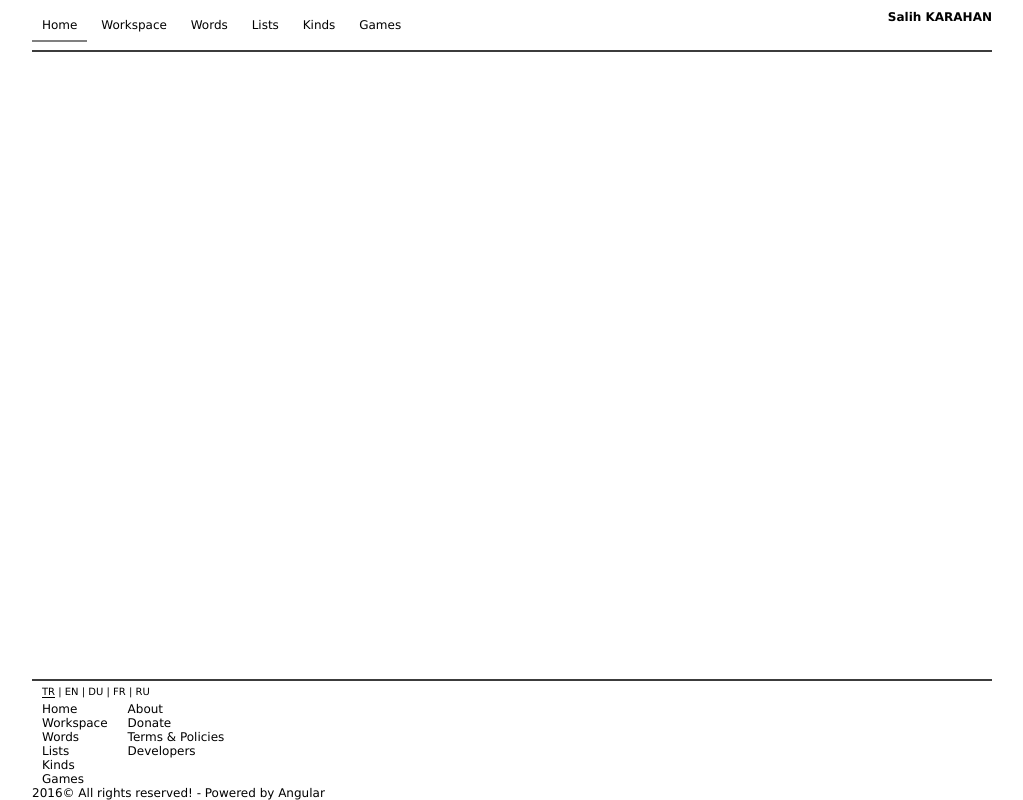
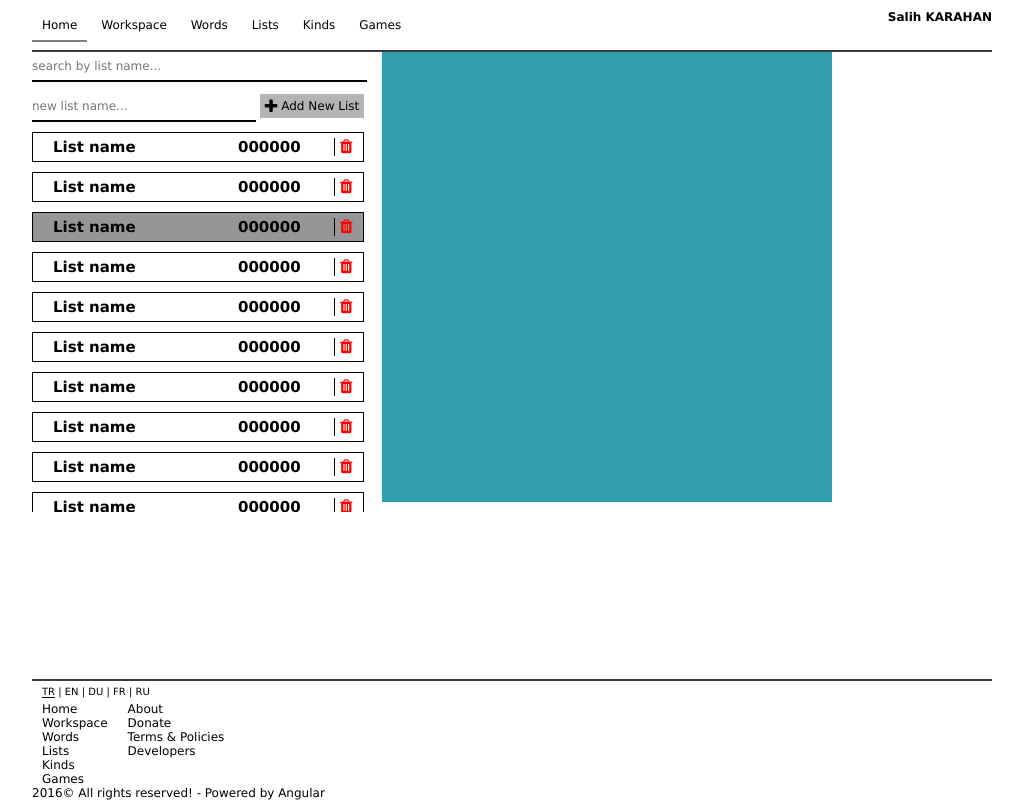
Before and after one commit to SalihKARAHAN/old-word-exerciser, a website: page doc/html/lists.html in a window 1280 px wide. Shown: the whole page, without its empty margins (128-1151 px from the left). Drawn offline with Linux system fonts and the light colour scheme.

Commit message:
list complated=D

```diff
--- a/doc/html/lists.html
+++ b/doc/html/lists.html
@@ -55,6 +55,95 @@
                 </div>
             </div>
         </header>
+        <section id="content-body">
+            <div class="lists">
+                <div class="search-area">
+                    <input type="text" name="searchlist" placeholder="search by list name...">
+                </div>
+                <div class="new-list-area">
+                    <input type="text" name="newlistname" placeholder="new list name...">
+                    <button type="button" name="addnewlist">
+                        <i class="fa fa-plus fa-lg"></i>
+                        <label>Add New List</label>
+                    </button>
+                </div>
+                <div class="result-area">
+                    <div class="list-info">
+                        <label>List name</label>
+                        <label>000000</label>
+                        <i class="fa fa-trash fa-lg"></i>
+                    </div>
+                    <div class="list-info">
+                        <label>List name</label>
+                        <label>000000</label>
+                        <i class="fa fa-trash fa-lg"></i>
+                    </div>
+                    <div class="list-info selected">
+                        <label>List name</label>
+                        <label>000000</label>
+                        <i class="fa fa-trash fa-lg"></i>
+                    </div>
+                    <div class="list-info">
+                        <label>List name</label>
+                        <label>000000</label>
+                        <i class="fa fa-trash fa-lg"></i>
+                    </div>
+                    <div class="list-info">
+                        <label>List name</label>
+                        <label>000000</label>
+                        <i class="fa fa-trash fa-lg"></i>
+                    </div>
+                    <div class="list-info">
+                        <label>List name</label>
+                        <label>000000</label>
+                        <i class="fa fa-trash fa-lg"></i>
+                    </div>
+                    <div class="list-info">
+                        <label>List name</label>
+                        <label>000000</label>
+                        <i class="fa fa-trash fa-lg"></i>
+                    </div>
+                    <div class="list-info">
+                        <label>List name</label>
+                        <label>000000</label>
+                        <i class="fa fa-trash fa-lg"></i>
+                    </div>
+                    <div class="list-info">
+                        <label>List name</label>
+                        <label>000000</label>
+                        <i class="fa fa-trash fa-lg"></i>
+                    </div>
+                    <div class="list-info">
+                        <label>List name</label>
+                        <label>000000</label>
+                        <i class="fa fa-trash fa-lg"></i>
+                    </div>
+                    <div class="list-info">
+                        <label>List name</label>
+                        <label>000000</label>
+                        <i class="fa fa-trash fa-lg"></i>
+                    </div>
+                    <div class="list-info">
+                        <label>List name</label>
+                        <label>000000</label>
+                        <i class="fa fa-trash fa-lg"></i>
+                    </div>
+                    <div class="list-info">
+                        <label>List name</label>
+                        <label>000000</label>
+                        <i class="fa fa-trash fa-lg"></i>
+                    </div>
+                    <div class="list-info">
+                        <label>List name</label>
+                        <label>000000</label>
+                        <i class="fa fa-trash fa-lg"></i>
+                    </div>
+                </div>
+            </div>
+            <div class="word-search">
+
+            </div>
+        </section>
         <footer>
             <div class="footer-info">
                 <div class="languages">
--- a/doc/html/style/lists.css
+++ b/doc/html/style/lists.css
@@ -0,0 +1,73 @@
+input[type="text"] {
+    height: 28px;
+    border-bottom: 2px solid black;
+}
+.lists {
+    width: 350px;
+    float: left;
+    height: 450px;
+    /*background-color: rgb(134, 174, 204);*/
+}
+.lists div {
+    margin-bottom: 10px;
+}
+.lists .search-area input[type="text"] {
+    width: 335px
+}
+.lists .new-list-area input[type="text"] {
+    width: 224px
+}
+.lists .result-area {
+    width: 350px;
+    /*background-color: rgb(255, 182, 181);*/
+    overflow-y: scroll;
+    height: 380px;
+}
+.lists .result-area .list-info {
+    width: 320px;
+    height: 18px;
+    padding: 5px;
+    /*background-color: rgb(21, 201, 126);*/
+    border: 1px solid black;
+    float: left;
+    cursor: pointer;
+}
+.lists .result-area .list-info:hover {
+    background-color: rgb(200, 200, 200);
+}
+.lists .result-area .list-info.selected {
+    background-color: rgb(150, 150, 150);
+}
+.lists .result-area .list-info label {
+    width: 80px;
+    font-size: 15px;
+    font-weight: bold;
+    display: block;
+    float: left;
+    cursor: pointer;
+    /*background-color: lightblue;*/
+}
+.lists .result-area .list-info label:first-child {
+    width: 200px;
+    /*background-color: azure;*/
+    text-indent: 15px;
+}
+.lists .result-area .list-info i {
+    float: right;
+    display: block;
+    padding-left: 5px;
+    padding-top: 2px;
+    /*background-color: lightgreen;*/
+    border-left: 1px solid black;
+    color: red;
+    height: 16px;
+    width: 18px;
+    cursor: pointer;
+}
+.word-search {
+    width: 450px;
+    float: left;
+    height: 450px;
+    overflow-y: scroll;
+    background-color: rgb(49, 159, 176);
+}
```
